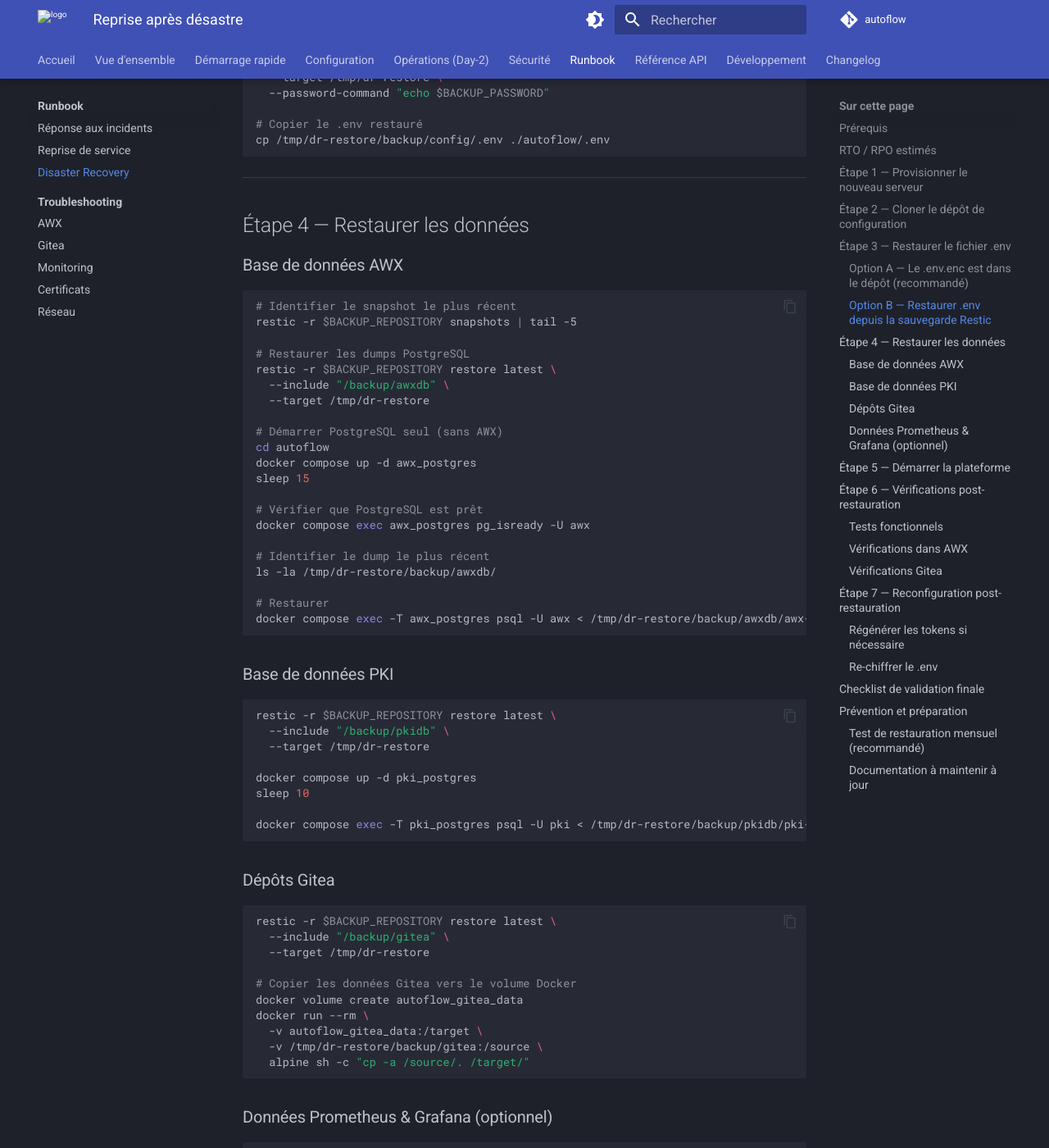
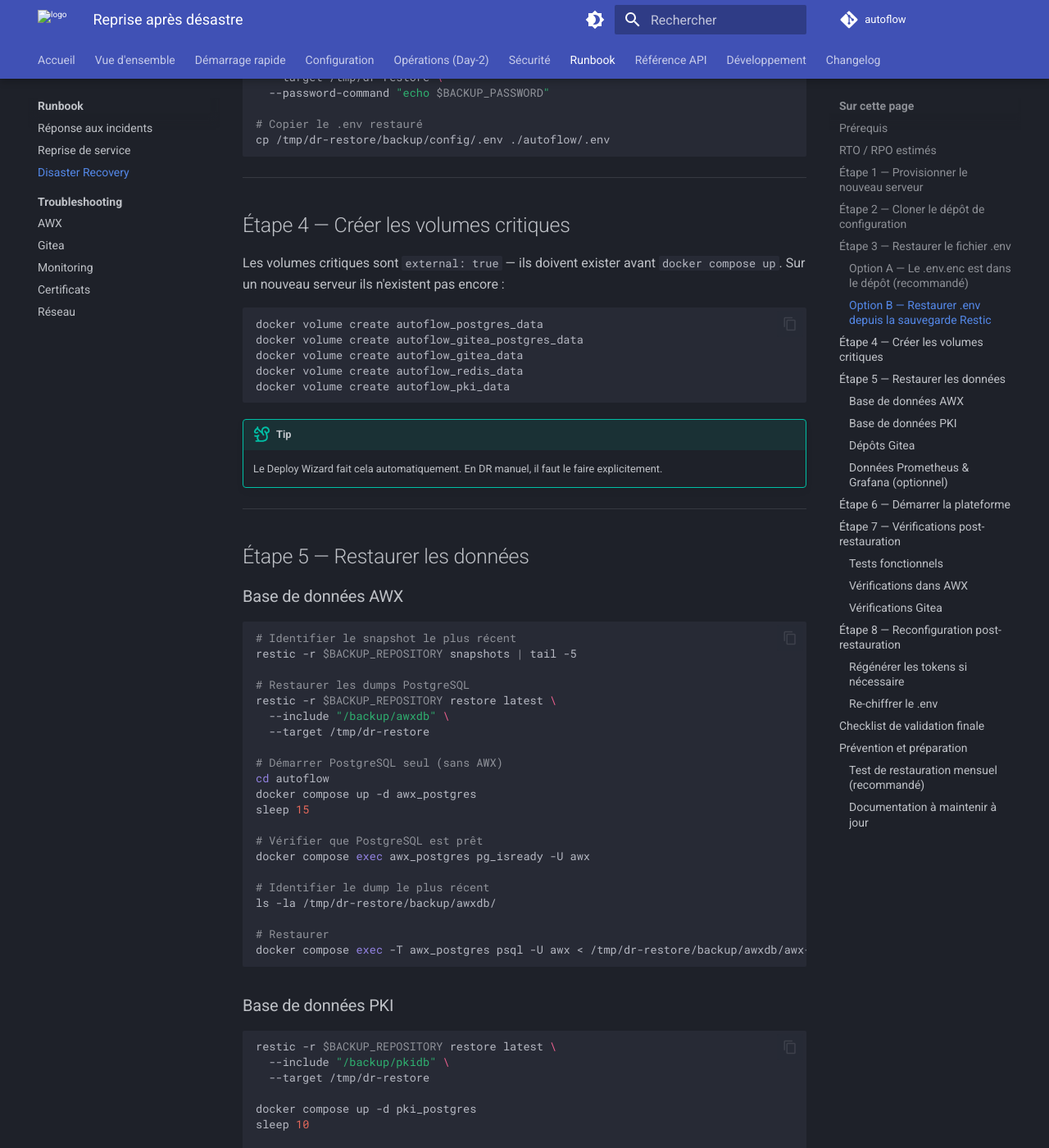
Before and after one commit to Teachmemore-Ressources/autoflow, an MkDocs documentation site: the page built from docs/runbook/disaster-recovery.md, in a window 1280 px wide and 1400 px high, scrolled down 2084 px. Shown: the whole window at 82% size. Built offline with MkDocs 1.6.1 and Material for MkDocs 9.7.7, drawn with Linux system fonts in a browser that asks for light colours; the version menu is left out; some of the changed text lies outside the part shown.

Commit message:
docs: update volume protection references across all pages
- disaster-recovery: add explicit step to create external volumes
  before docker compose up, renumber steps accordingly
- adding-services: advise external: true for new critical volumes
- scaling: fix misleading comment about system prune and volumes

Co-Authored-By: Claude Sonnet 4.6 <noreply@anthropic.com>

````diff
--- a/docs/runbook/disaster-recovery.md
+++ b/docs/runbook/disaster-recovery.md
@@ -98,7 +98,25 @@ cp /tmp/dr-restore/backup/config/.env ./autoflow/.env
 
 ---
 
-## Étape 4 — Restaurer les données
+## Étape 4 — Créer les volumes critiques
+
+Les volumes critiques sont `external: true` — ils doivent exister avant `docker compose up`.
+Sur un nouveau serveur ils n'existent pas encore :
+
+```bash
+docker volume create autoflow_postgres_data
+docker volume create autoflow_gitea_postgres_data
+docker volume create autoflow_gitea_data
+docker volume create autoflow_redis_data
+docker volume create autoflow_pki_data
+```
+
+!!! tip
+    Le Deploy Wizard fait cela automatiquement. En DR manuel, il faut le faire explicitement.
+
+---
+
+## Étape 5 — Restaurer les données
 
 ### Base de données AWX
 
@@ -146,8 +164,7 @@ restic -r $BACKUP_REPOSITORY restore latest \
   --include "/backup/gitea" \
   --target /tmp/dr-restore
 
-# Copier les données Gitea vers le volume Docker
-docker volume create autoflow_gitea_data
+# Copier les données Gitea vers le volume Docker (créé à l'étape 4)
 docker run --rm \
   -v autoflow_gitea_data:/target \
   -v /tmp/dr-restore/backup/gitea:/source \
@@ -238,7 +255,7 @@ curl -sk https://git.<DOMAIN>/api/v1/repos/search | python3 -c \
 
 ---
 
-## Étape 7 — Reconfiguration post-restauration
+## Étape 8 — Reconfiguration post-restauration
 
 ### Régénérer les tokens si nécessaire
 
````
Also changed, not shown: other parts of docs/runbook/disaster-recovery.md (+2 -2 lines), docs/development/adding-services.md (+1 -0 lines), docs/operations/scaling.md (+1 -1 lines).
